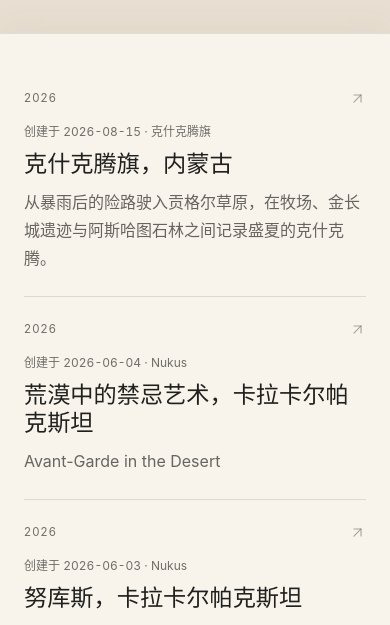
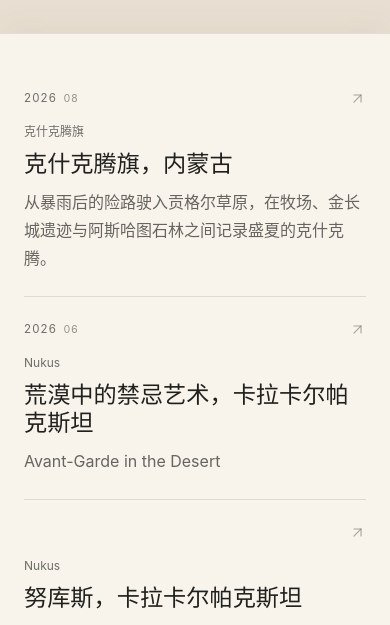
Before and after one commit to JewelRoam/jewelroam.github.io, a React (Vite) app: page /journals in a window 390 px wide. Shown: the part 201-826 px from the top of the page. Built offline with nearby package versions, Linux system fonts and the light colour scheme; no server answers.

Commit message:
refactor: group journal timeline dates

```diff
--- a/src/components/JournalListItem.tsx
+++ b/src/components/JournalListItem.tsx
@@ -1,10 +1,12 @@
 import { Link } from "react-router-dom";
 import { ArrowUpRight } from "lucide-react";
 import type { JournalFrontmatter } from "../lib/content";
+import { getJournalDateParts } from "../lib/journal-date";
 
 type JournalListItemProps = {
   journal: JournalFrontmatter;
   placeName?: string;
+  dateMode: "timeline" | "continuation" | "exact";
   headingLevel?: "h2" | "h3";
   className?: string;
 };
@@ -12,23 +14,36 @@ type JournalListItemProps = {
 export function JournalListItem({
   journal,
   placeName,
+  dateMode,
   headingLevel = "h2",
   className = "py-7 first:pt-0",
 }: JournalListItemProps) {
   const Heading = headingLevel;
-  const year = journal.createdAt.slice(0, 4);
+  const { year, month } = getJournalDateParts(journal.createdAt);
+  const timelineDate = dateMode === "timeline"
+    ? (
+        <time className="journal-list-item__date" dateTime={journal.createdAt} aria-label={`创建于${year}年${month}月`}>
+          <span className="journal-list-item__year">{year}</span>
+          <span className="journal-list-item__month">{month}</span>
+        </time>
+      )
+    : dateMode === "continuation"
+      ? <span className="journal-list-item__date journal-list-item__date--continuation" aria-hidden="true" />
+      : null;
+  const metadata = dateMode === "exact"
+    ? (
+        <>
+          创建于 <time dateTime={journal.createdAt}>{journal.createdAt}</time>
+          {placeName ? ` · ${placeName}` : ""}
+        </>
+      )
+    : placeName;
 
   return (
     <Link to={`/journals/${journal.slug}`} className={`journal-list-item ${className}`}>
-      <time className="journal-list-item__year" dateTime={journal.createdAt} aria-label={`创建于${year}年`}>
-        {year}
-      </time>
+      {timelineDate}
       <div className="journal-list-item__content">
-        <p className="journal-list-item__meta">
-          创建于{" "}
-          <time dateTime={journal.createdAt}>{journal.createdAt}</time>
-          {placeName ? ` · ${placeName}` : ""}
-        </p>
+        {metadata ? <p className="journal-list-item__meta">{metadata}</p> : null}
         <Heading className="journal-list-item__title font-serif">{journal.title}</Heading>
         <p className="journal-list-item__description">{journal.description}</p>
       </div>
--- /dev/null
+++ b/src/lib/journal-date.ts
@@ -0,0 +1,23 @@
+export type JournalDateParts = {
+  year: string;
+  month: string;
+  period: string;
+};
+
+function getJournalPeriodKey(createdAt: string) {
+  return createdAt.slice(0, 7);
+}
+
+export function getJournalDateParts(createdAt: string): JournalDateParts {
+  return {
+    year: createdAt.slice(0, 4),
+    month: createdAt.slice(5, 7),
+    period: getJournalPeriodKey(createdAt),
+  };
+}
+
+export function isSameJournalPeriod(currentCreatedAt: string, previousCreatedAt?: string) {
+  return previousCreatedAt
+    ? getJournalPeriodKey(currentCreatedAt) === getJournalPeriodKey(previousCreatedAt)
+    : false;
+}
--- a/src/pages/DestinationDetailPage.tsx
+++ b/src/pages/DestinationDetailPage.tsx
@@ -66,6 +66,7 @@ export function DestinationDetailPage() {
                 <JournalListItem
                   key={journal.frontmatter.slug}
                   journal={journal.frontmatter}
+                  dateMode="exact"
                   headingLevel="h3"
                   className="py-6 first:pt-0"
                 />
--- a/src/pages/JournalsPage.tsx
+++ b/src/pages/JournalsPage.tsx
@@ -1,19 +1,25 @@
 import { JournalListItem } from "../components/JournalListItem";
 import { Page } from "../components/Page";
 import { getPlace, journals } from "../lib/content";
+import { isSameJournalPeriod } from "../lib/journal-date";
 
 export function JournalsPage() {
   return (
     <Page title="Journals" intro="旅行不是抵达之后才开始的。文章均为手写，但简介和图片详情中的文字描述为 AI 概括，或有所偏差。">
       <div className="journal-archive">
-        {journals.map((journal) => {
+        {journals.map((journal, index) => {
           const journalPlace = getPlace(journal.frontmatter.placeId);
+          const previousJournal = journals[index - 1];
 
           return (
             <JournalListItem
               key={journal.frontmatter.slug}
               journal={journal.frontmatter}
               placeName={journalPlace?.name ?? journal.frontmatter.placeId}
+              dateMode={isSameJournalPeriod(
+                journal.frontmatter.createdAt,
+                previousJournal?.frontmatter.createdAt,
+              ) ? "continuation" : "timeline"}
             />
           );
         })}
--- a/src/styles.css
+++ b/src/styles.css
@@ -580,7 +580,7 @@ a {
 .journal-list-item__content {
   min-width: 0;
 }
-.journal-list-item__year,
+.journal-list-item__date,
 .journal-list-item__arrow {
   display: none;
 }
@@ -626,18 +626,16 @@ a {
 .journal-archive .journal-list-item:first-child {
   padding-top: 1.25rem;
 }
-.journal-archive .journal-list-item__year {
+.journal-archive .journal-list-item__date {
   background: var(--paper);
-  color: var(--ink);
-  display: block;
-  font-family: var(--font-display);
-  font-size: 1.15rem;
-  line-height: 1.2;
+  display: flex;
+  flex-direction: column;
+  gap: 0.2rem;
   padding-right: 0.85rem;
   position: relative;
   z-index: 1;
 }
-.journal-archive .journal-list-item__year::after {
+.journal-archive .journal-list-item__date::after {
   background: var(--accent);
   border: 2px solid var(--paper);
   border-radius: 50%;
@@ -647,6 +645,26 @@ a {
   right: -0.25rem;
   top: 0.35rem;
   width: 0.45rem;
+}
+.journal-archive .journal-list-item__date--continuation {
+  background: transparent;
+}
+.journal-archive .journal-list-item__date--continuation::after {
+  display: none;
+}
+.journal-archive .journal-list-item__year {
+  color: var(--ink);
+  display: block;
+  font-family: var(--font-display);
+  font-size: 1.15rem;
+  line-height: 1.2;
+}
+.journal-archive .journal-list-item__month {
+  color: var(--quiet);
+  font-size: 0.68rem;
+  font-variant-numeric: tabular-nums;
+  letter-spacing: 0.08em;
+  line-height: 1.1;
 }
 .journal-archive .journal-list-item__meta {
   font-variant-numeric: tabular-nums;
@@ -2067,20 +2085,31 @@ a {
   .journal-archive .journal-list-item:first-child {
     padding-top: 1.25rem;
   }
+  .journal-archive .journal-list-item__date {
+    background: transparent;
+    align-items: baseline;
+    flex-direction: row;
+    gap: 0.4rem;
+    grid-column: 1;
+    grid-row: 1;
+    padding: 0;
+  }
+  .journal-archive .journal-list-item__date::after {
+    display: none;
+  }
   .journal-archive .journal-list-item__year {
-    background: transparent;
     color: var(--quiet);
     font-family: var(--font-body);
     font-size: 0.72rem;
-    grid-column: 1;
-    grid-row: 1;
     letter-spacing: 0.1em;
     line-height: 1.4;
-    padding: 0;
     text-transform: uppercase;
   }
-  .journal-archive .journal-list-item__year::after {
-    display: none;
+  .journal-archive .journal-list-item__month {
+    color: rgb(var(--ink-rgb) / 0.46);
+    font-size: 0.66rem;
+    letter-spacing: 0.06em;
+    line-height: 1.4;
   }
   .journal-archive .journal-list-item__content {
     grid-column: 1 / -1;
```
Also changed, not shown: 1 other file (tests, documents, lock files or other folders).
